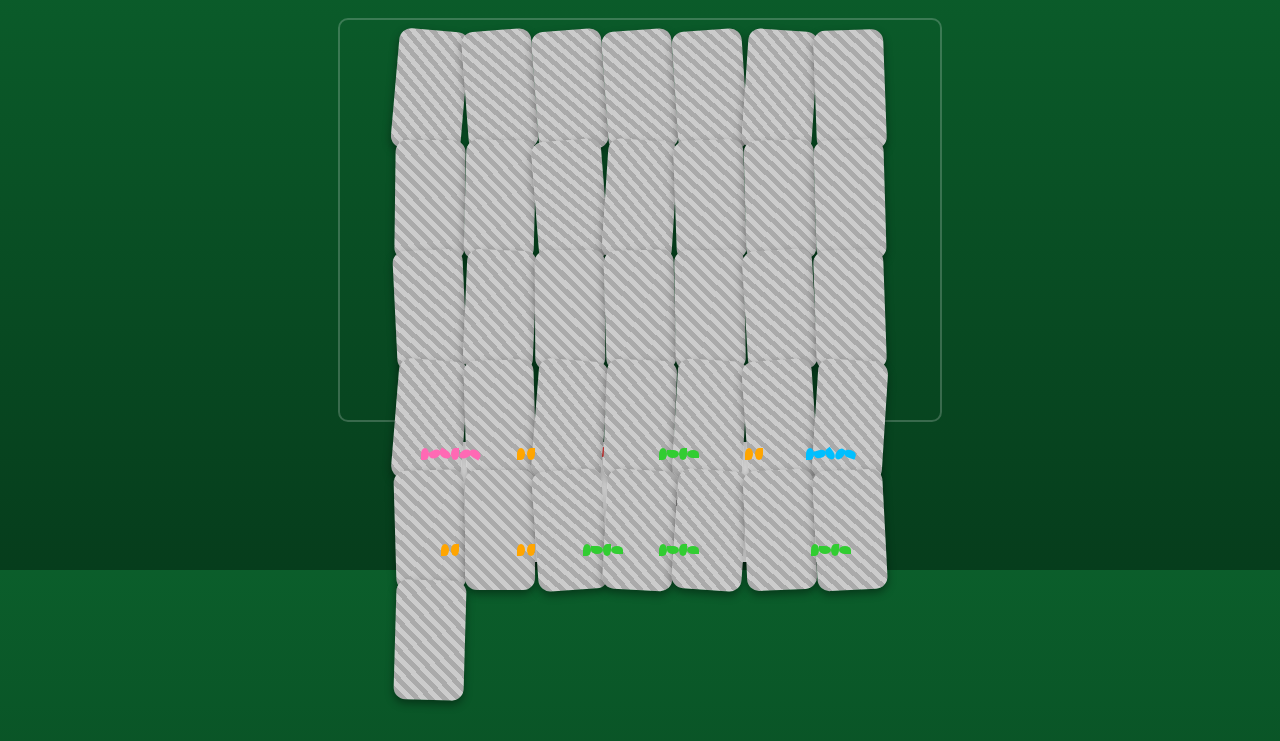
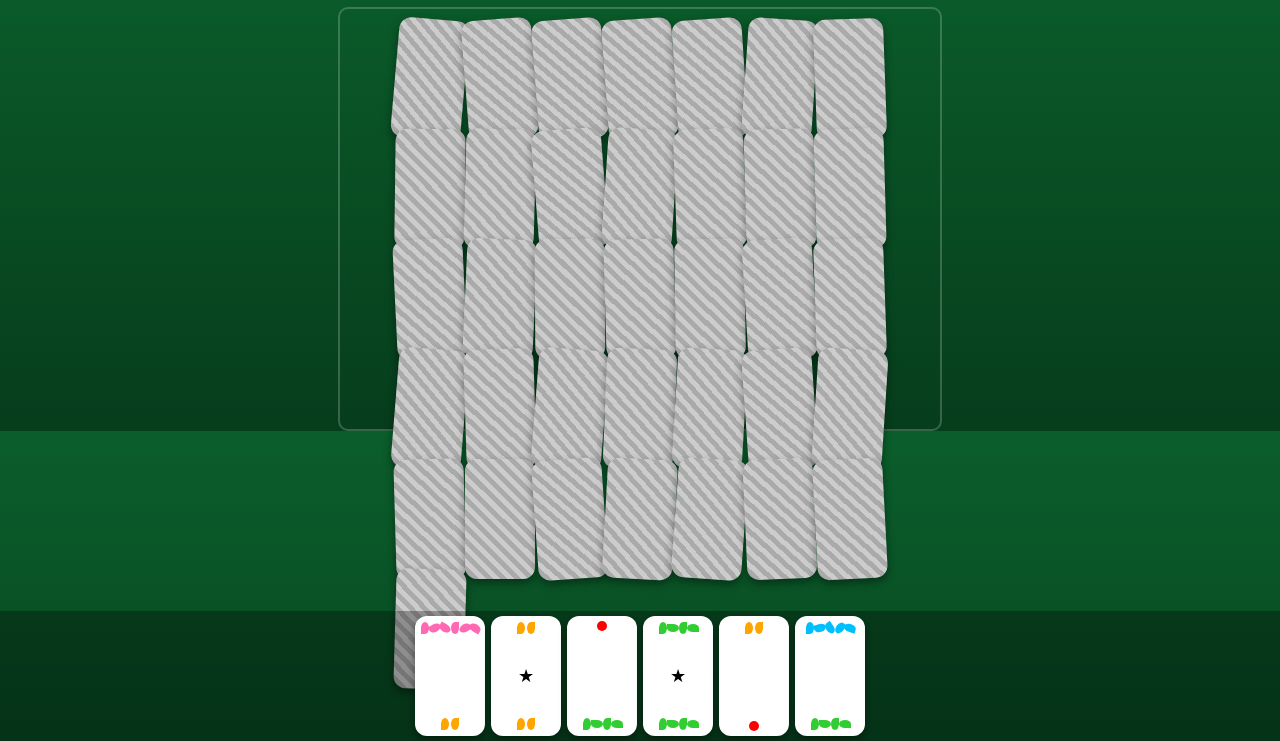
Before and after one commit to carupisu0320/rikka-game, a plain HTML site: page index.html in a window 1280 px wide. Shown: the part 59-800 px from the top of the page. Drawn offline with Linux system fonts and the light colour scheme.

Commit message:
Update style.css

```diff
--- a/style.css
+++ b/style.css
@@ -3,11 +3,12 @@
   background: linear-gradient(#0b5e2b, #063d1c);
   color: white;
   font-family: sans-serif;
+  margin: 0;
 }
 
 /* タイトル */
 h1 {
-  margin-top: 10px;
+  margin: 10px;
 }
 
 /* 場 */
@@ -15,18 +16,22 @@
   position: relative;
   width: 100%;
   max-width: 600px;
-  height: 400px;
-  margin: 20px auto;
+  height: 420px;
+  margin: 0 auto;
   border: 2px solid rgba(255,255,255,0.2);
   border-radius: 10px;
 }
 
 /* 手札 */
 #hand {
+  position: fixed;
+  bottom: 0;
+  width: 100%;
+  background: rgba(0,0,0,0.3);
+  padding: 5px 0;
   display: flex;
   justify-content: center;
   gap: 6px;
-  margin-top: 10px;
 }
 
 /* 牌 */
@@ -36,29 +41,30 @@
   background: white;
   border-radius: 12px;
   color: black;
+  position: absolute;
   display: flex;
   flex-direction: column;
   justify-content: space-between;
   align-items: center;
   padding: 5px;
-  position: absolute;
   box-shadow: 0 4px 8px rgba(0,0,0,0.4);
   transition: transform 0.2s;
 }
 
-/* 手札用 */
+/* 手札 */
 .hand-card {
   position: static;
 }
 
-/* ホバー */
+/* 浮く（場も手札も） */
 .card:hover {
-  transform: scale(1.1);
+  transform: scale(1.15) !important;
+  z-index: 10;
   cursor: pointer;
 }
 
-/* 裏面 */
-.card.back {
+/* 裏 */
+.back {
   background: repeating-linear-gradient(
     45deg,
     #ccc,
```
